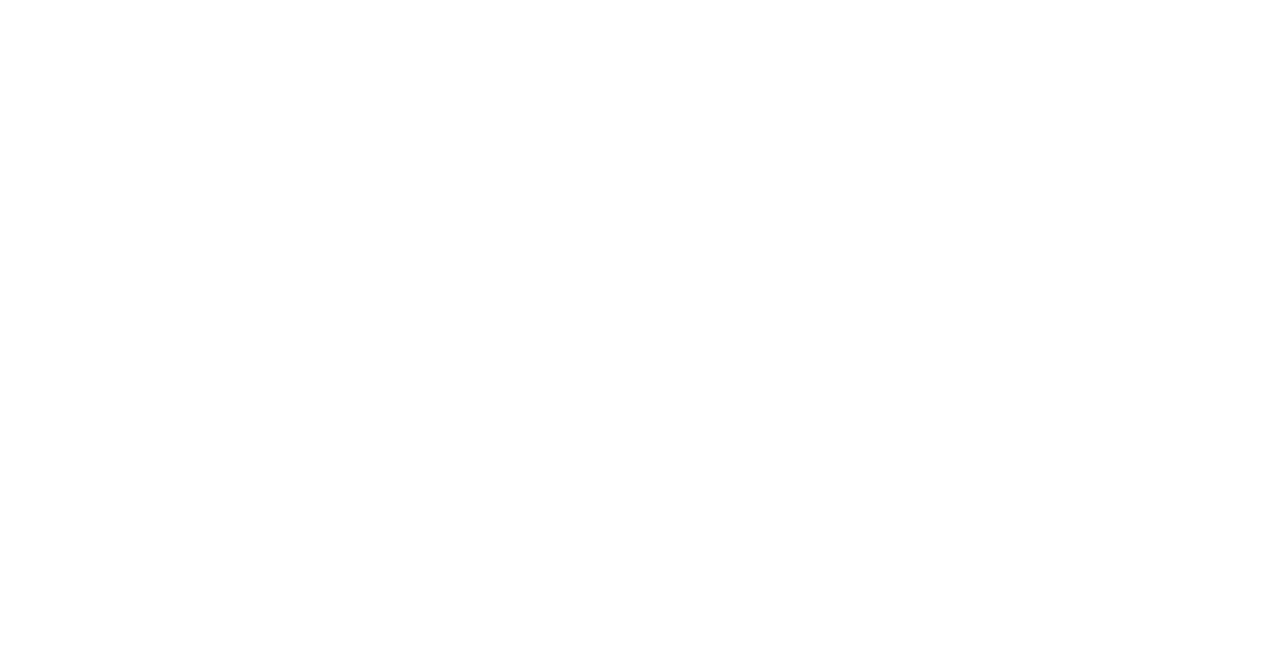
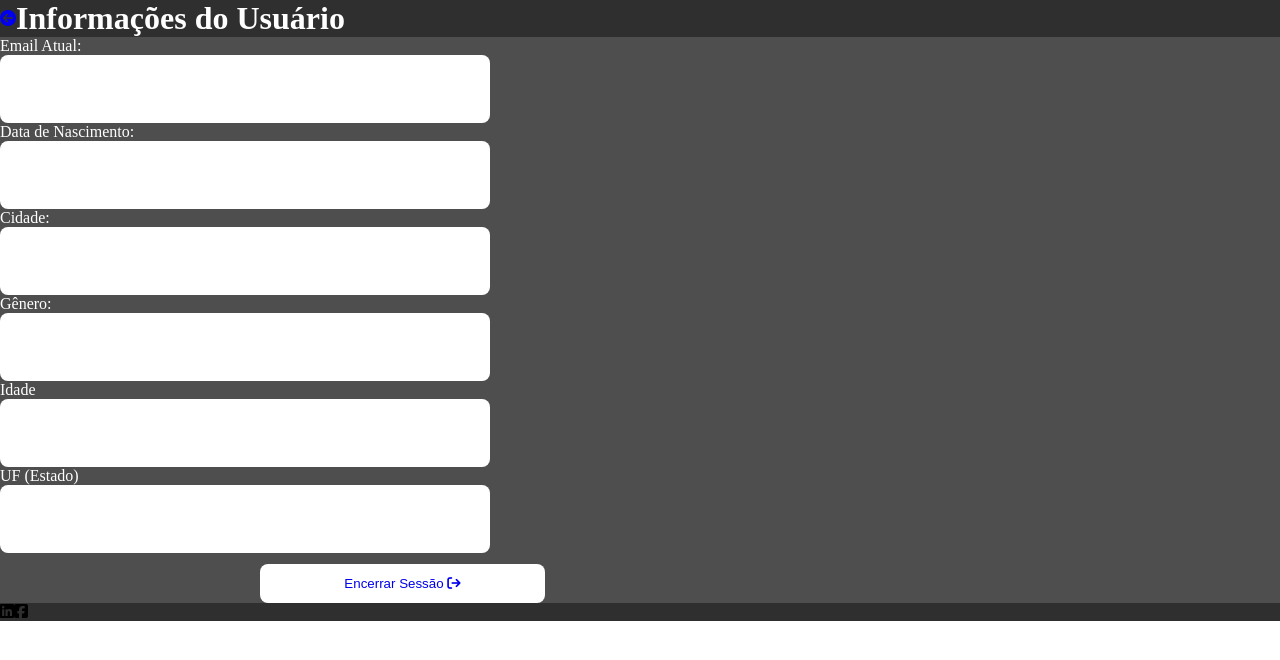
Before and after one commit to GuilhermeFio/Athenas, a React (Create React App) app in the folder frontend/: page /infosUsuario in a window 1280 px wide. Before the commit this address had no page. Shown: the top 660 px of the page. Built offline with nearby package versions, Linux system fonts and the light colour scheme.

Commit message:
Página InfosUsuário criada!

```diff
--- a/frontend/src/components/abasMenu/index.jsx
+++ b/frontend/src/components/abasMenu/index.jsx
@@ -1,14 +1,11 @@
 import './index.scss'
 import {Link} from 'react-router-dom'
+
 export default function Menu (){
-
     return(
-
         <div className='menu'>
 
-            <i id='user' class="fa-solid fa-user"></i>
-
-            <div className='barra'/>
+            <Link to={'/infosUsuario'}><i id='user' class="fa-solid fa-user"></i></Link>
 
             <div className='opcoes'>
                 <Link to = {'/horariosTreinos'}><i class="fa-solid fa-calendar-days"> Horário dos Treinos </i></Link>
--- a/frontend/src/components/abasMenu/index.scss
+++ b/frontend/src/components/abasMenu/index.scss
@@ -1,17 +1,13 @@
 @import url('https://fonts.googleapis.com/css2?family=Kanit:ital,wght@0,100;0,200;0,300;0,400;0,500;0,600;0,700;0,800;0,900;1,100;1,200;1,300;1,400;1,500;1,600;1,700;1,800;1,900&family=Noto+Sans:ital,wght@0,100..900;1,100..900&family=Oswald:wght@200..700&family=Roboto:ital,wght@0,100;0,300;0,400;0,500;0,700;0,900;1,100;1,300;1,400;1,500;1,700;1,900&display=swap');
 
 .menu{
+    background-color: white;
 
 #user{
 
 left: 0%;
 }
 
-.barra{
-
-min-height: 1%;
-border: 1px solid #000;
-}
 
 .opcoes{
 
--- a/frontend/src/index.scss
+++ b/frontend/src/index.scss
@@ -2,7 +2,6 @@
 
 
 * {
-
     margin: 0;
     box-sizing: border-box;
     text-decoration: none;
--- a/frontend/src/pages/infosUsuario/index.jsx
+++ b/frontend/src/pages/infosUsuario/index.jsx
@@ -1,3 +1,55 @@
 import './index.scss';
 import { Link } from 'react-router-dom'
 import axios from 'axios'
+import { useState } from 'react';
+
+export default function InfosUser(){
+
+    const[email, setEmail] = useState('');
+    const[dtnasc, setDtnasc] = useState('');
+    const[cidade, setCidade] = useState('');
+    const[gen, setGen] = useState('');
+    const[idade, setIdade] = useState('');
+    const[uf, setUf] = useState('');
+
+    return(
+        <div className="pagina-infos-usuario">
+            <div className="secaomae">
+
+                <div className="menu">
+                    <Link to={'/horariosTreinos'}><i id='voltar' class="fa-solid fa-circle-arrow-left"></i></Link>
+                    <h1>Informações do Usuário</h1>
+                </div>
+
+                <div className="secaoinfos">
+                    <label>Email Atual:</label>
+                    <input type='text' value={email} onChange={e => setEmail(e.target.value)}/>
+
+                    <label>Data de Nascimento:</label>
+                    <input type='text' value={dtnasc} onChange={e => setDtnasc(e.target.value)}/>
+
+                    <label>Cidade:</label>
+                    <input type='text' value={cidade} onChange={e => setCidade(e.target.value)}/>
+
+                    <label>Gênero:</label>
+                    <input type='text' value={gen} onChange={e => setGen(e.target.value)}/>
+
+                    <label>Idade</label>
+                    <input type='text' value={idade} onChange={e => setIdade(e.target.value)}/>
+
+                    <label>UF (Estado)</label>
+                    <input type='text' value={uf} onChange={e => setUf(e.target.value)}/>
+                </div>
+
+                <div className="logout">
+                    <button><Link to={'/loginUsuario'}> Encerrar Sessão <i class="fa-solid fa-arrow-right-from-bracket"></i> </Link></button>
+                </div>
+
+                <div className="rodape">
+                    <i class="fa-brands fa-linkedin"></i>
+                    <i class="fa-brands fa-square-facebook"></i>
+                </div>
+            </div>
+        </div>
+    )
+}
--- a/frontend/src/pages/infosUsuario/index.scss
+++ b/frontend/src/pages/infosUsuario/index.scss
@@ -0,0 +1,26 @@
+.pagina-infos-usuario{
+    .secaomae{
+        .menu{
+            background-color: #2f2f2f;
+            display: flex;
+            flex-direction: row;
+            align-items: center;
+            color: #ffffff;
+        }
+        .secaoinfos{
+            background-color: #4e4e4e;
+            display: flex;
+            flex-direction: column;
+
+            label{
+                color: #ffffff;
+            }
+        }
+        .logout{
+            background-color: #4e4e4e
+        }
+        .rodape{
+            background-color: #2f2f2f;
+        }
+    }
+}
--- a/frontend/src/router.jsx
+++ b/frontend/src/router.jsx
@@ -5,17 +5,19 @@
 import HorarioTreinos from "./pages/horariosTreinos";
 import InfoClientes from "./pages/treinoCliente";
 import TreinosFinalPend from "./pages/treinosFinalPend";
+import InfosUser from "./pages/infosUsuario";
 
 export default function Navegacao(){
     return (
         <BrowserRouter>
             <Routes>
-                <Route path='/' element={<Landing />}> </Route>
-                <Route path='/loginUsuario' element={<Login />}> </Route>
-                <Route path='/adicionarTreino' element={<AdicionarTreino />}> </Route>
-                <Route path='/horariosTreinos' element={<HorarioTreinos />}> </Route>
-                <Route path='/treinoCliente' element={<InfoClientes />}> </Route>
-                <Route path='/treinosFinalPend' element={<TreinosFinalPend />}> </Route>
+                <Route path='/' element={<Landing/>}></Route>
+                <Route path='/loginUsuario' element={<Login/>}></Route>
+                <Route path='/adicionarTreino' element={<AdicionarTreino/>}></Route>
+                <Route path='/infosUsuario' element={<InfosUser/>}></Route>
+                <Route path='/horariosTreinos' element={<HorarioTreinos/>}></Route>
+                <Route path='/treinoCliente' element={<InfoClientes/>}></Route>
+                <Route path='/treinosFinalPend' element={<TreinosFinalPend/>}></Route>
             </Routes>
         </BrowserRouter>
     )
```
